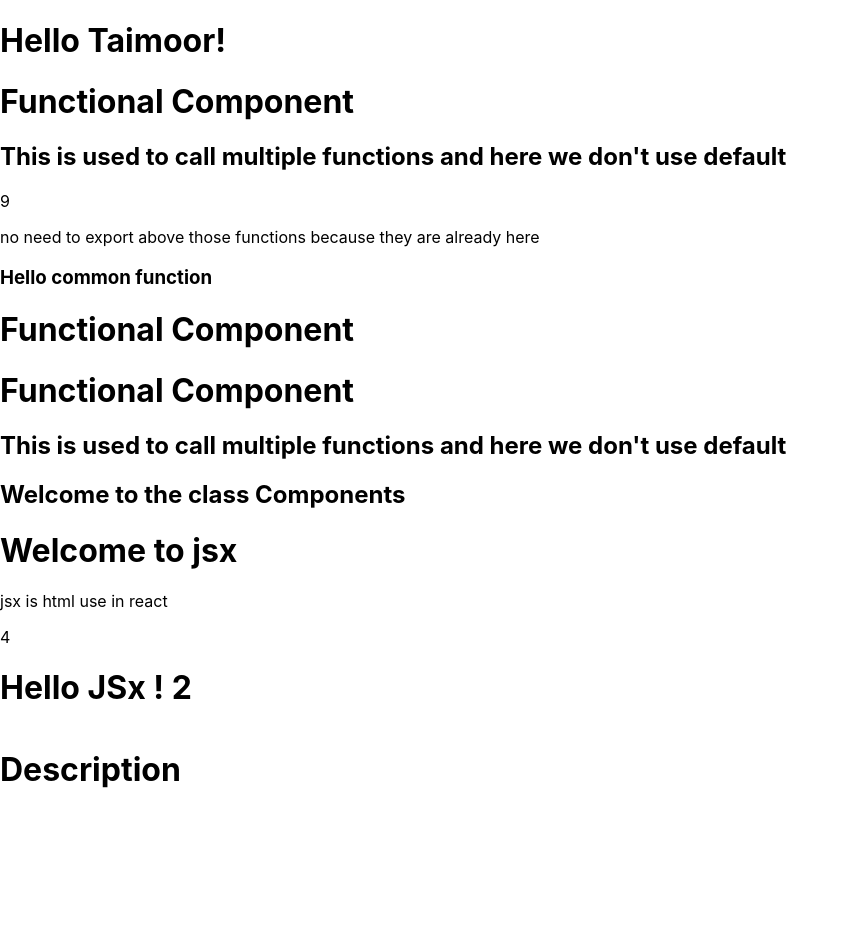
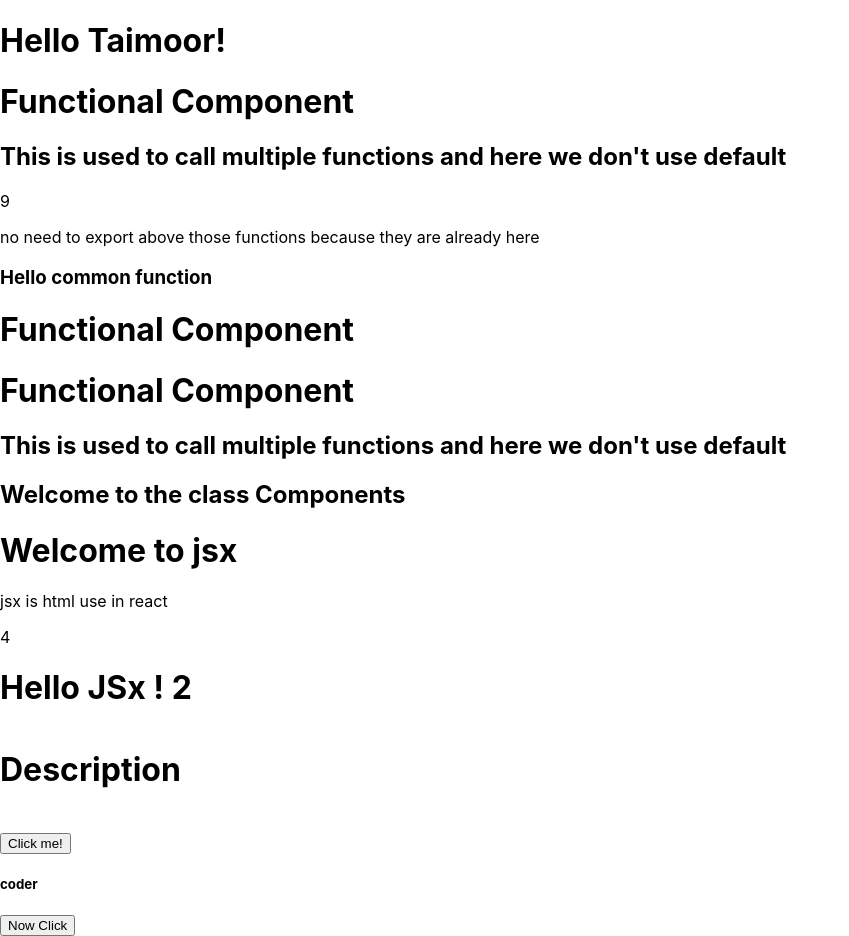
Before and after one commit to TaimoorAli77/code4Education, a React (Create React App) app: page / in a window 1280 px wide. Shown: the whole page, without its empty margins (0-849 px from the left). Before the commit the page ends 832 px from the top, so only its background shows below. Built offline with nearby package versions, Linux system fonts and the light colour scheme.

Commit message:
btn click event

```diff
--- a/src/App.js
+++ b/src/App.js
@@ -1,4 +1,5 @@
 import './App.css';
+import Button from './Button';
 import User2 from './User2';
 import User3 from './User3';
 import User4 from './User4';
@@ -15,6 +16,7 @@ function App() {
       <User2 />
       <User3 />
       <User4 />
+      <Button />
     </>
   );
 }
--- /dev/null
+++ b/src/Button.jsx
@@ -0,0 +1,24 @@
+import React from "react";
+
+const Button = () => {
+  let data = "coder";
+  const btn = () => {
+    data = "Code for future!";
+    alert(data);
+  };
+  return (
+    <div>
+      <button onClick={btn}>Click me!</button>
+      <h5>{data}</h5>
+      <button
+        onClick={() => {
+          alert("Welcome back");
+        }}
+      >
+        Now Click
+      </button>
+    </div>
+  );
+};
+
+export default Button;
```
Also changed, not shown: inf.txt.
